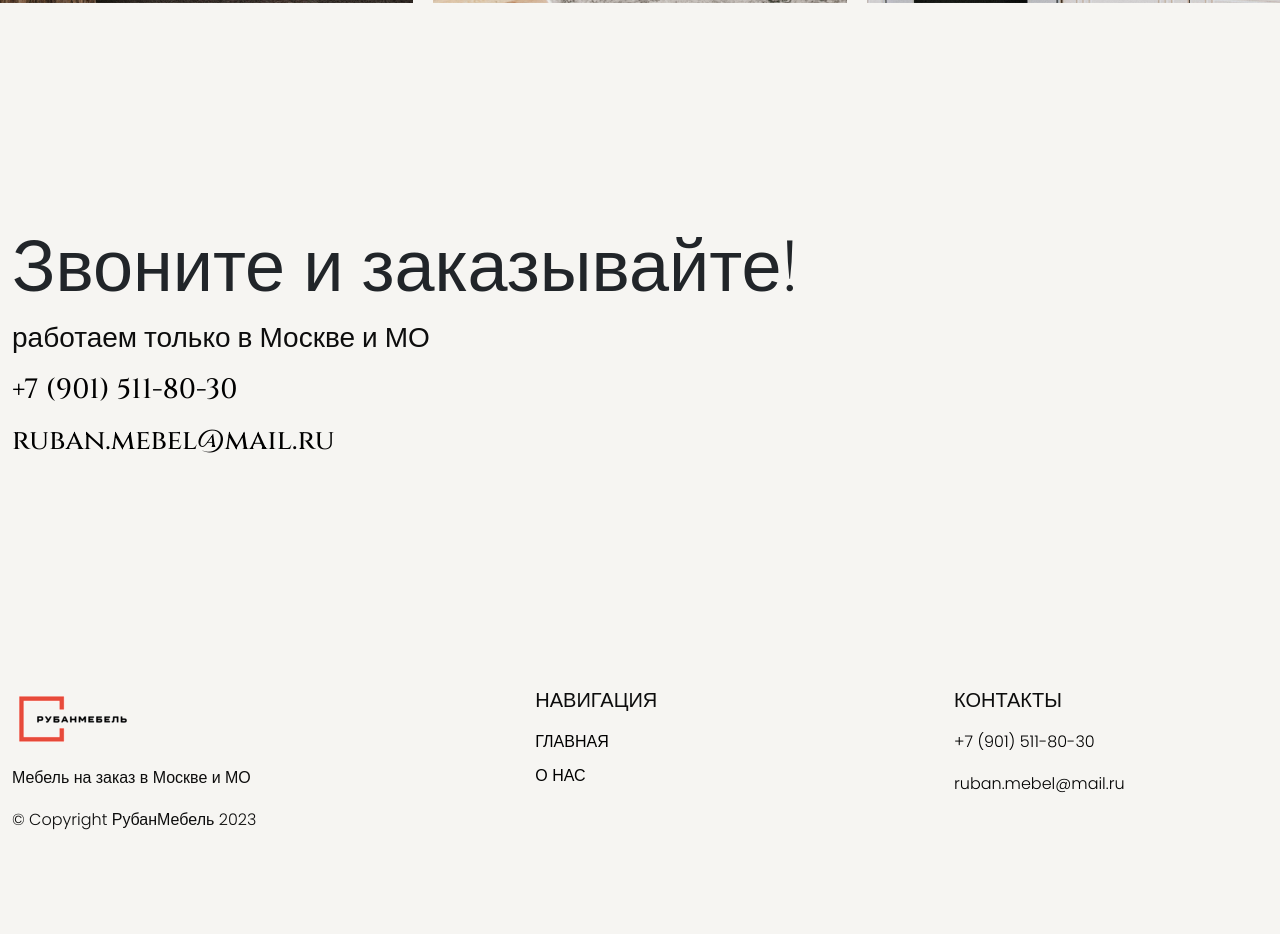
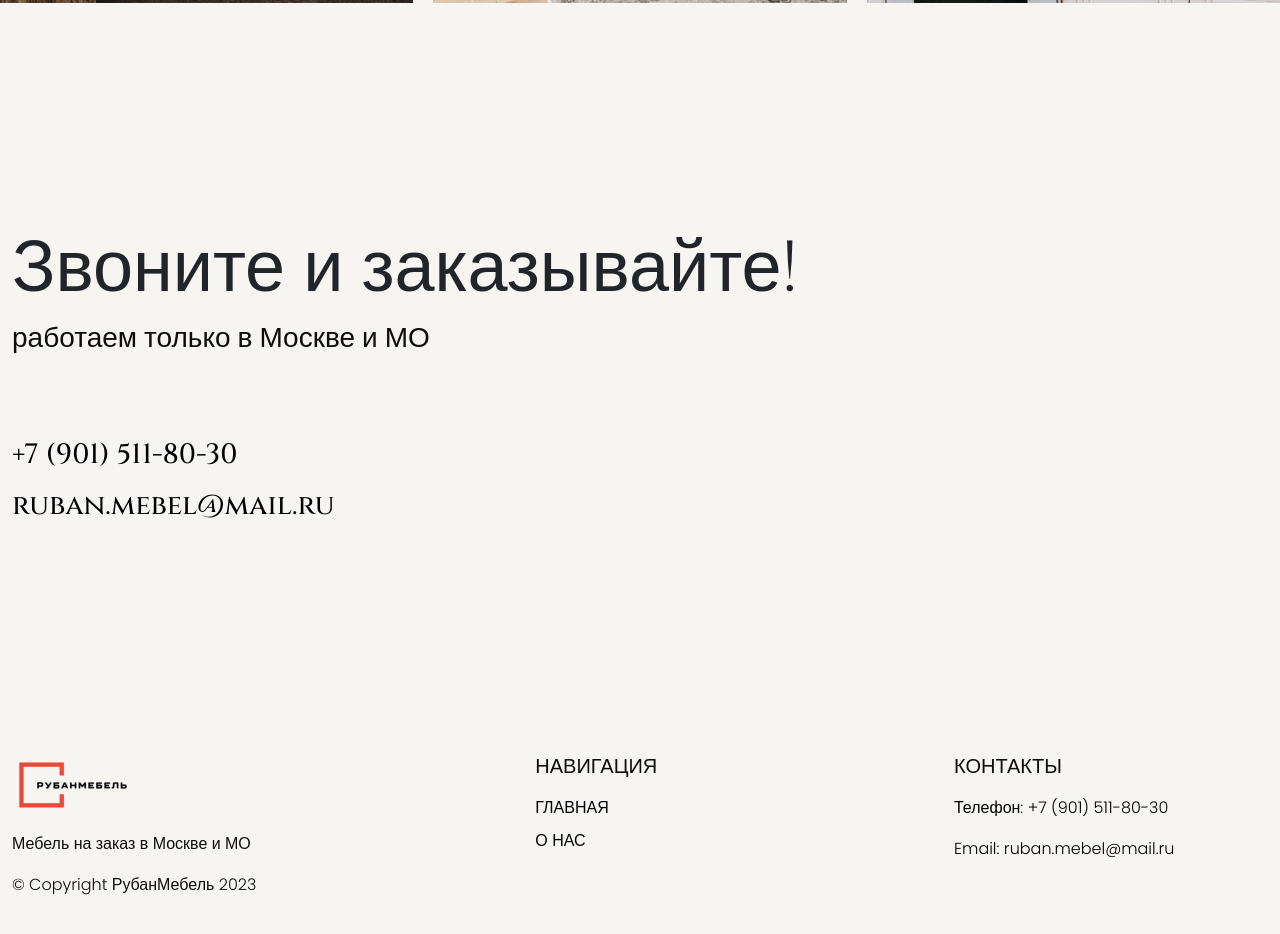
Before and after one commit to ruban-mebel/site, a plain HTML site: page index.html in a window 1280 px wide. Shown: the part 3634-4568 px from the top of the page. Drawn offline with nearby package versions, Linux system fonts and the light colour scheme.

Commit message:
Update index.html

```diff
--- a/index.html
+++ b/index.html
@@ -478,7 +478,7 @@
       <div class="container-fluid">
         <div class="row">
           <h2 class="display-2 text-dark">Звоните и заказывайте!</h2>
-          <h3>работаем только в Москве и МО</h3>
+          <h3 style="padding-bottom: 75px">работаем только в Москве и МО</h3>
           <br>
           <br>
           <h3><a href="tel:+79015118030">+7 (901) 511-80-30</a></h3>
@@ -520,8 +520,8 @@
             <div class="col-lg-3 col-sm-6">
               <div class="footer-menu contact-item">
                 <h5 class="widget-title text-uppercase pb-2">Контакты</h5>
-                <p><a href="tel:+79015118030">+7 (901) 511-80-30</a></p>
-                <p><a href="mailto:">ruban.mebel@mail.ru</a></p>
+                <p><a href="tel:+79015118030">Телефон: +7 (901) 511-80-30</a></p>
+                <p><a href="mailto:ruban.mebel@mail.ru">Email: ruban.mebel@mail.ru</a></p>
               </div>
             </div>
           </div>
```
